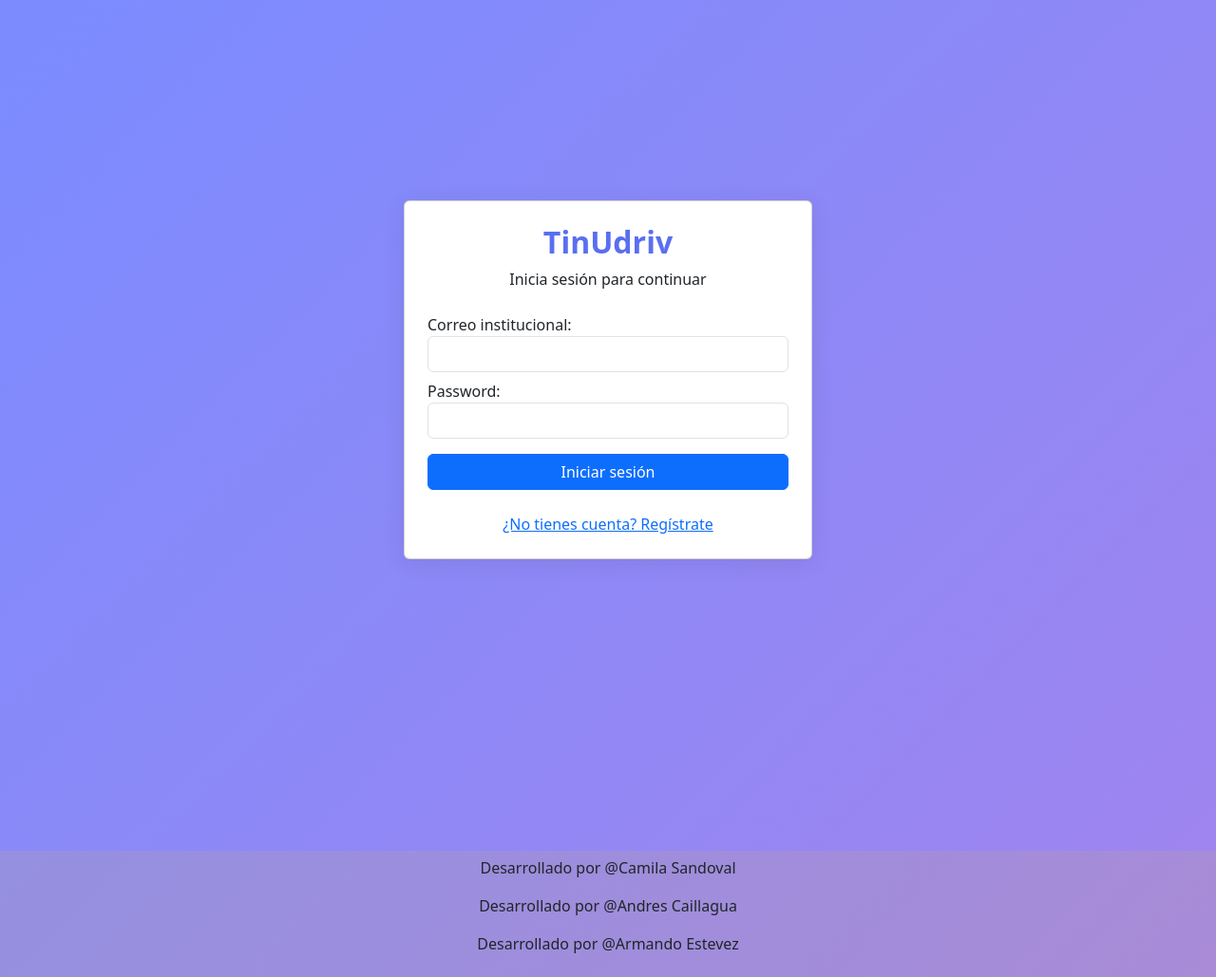
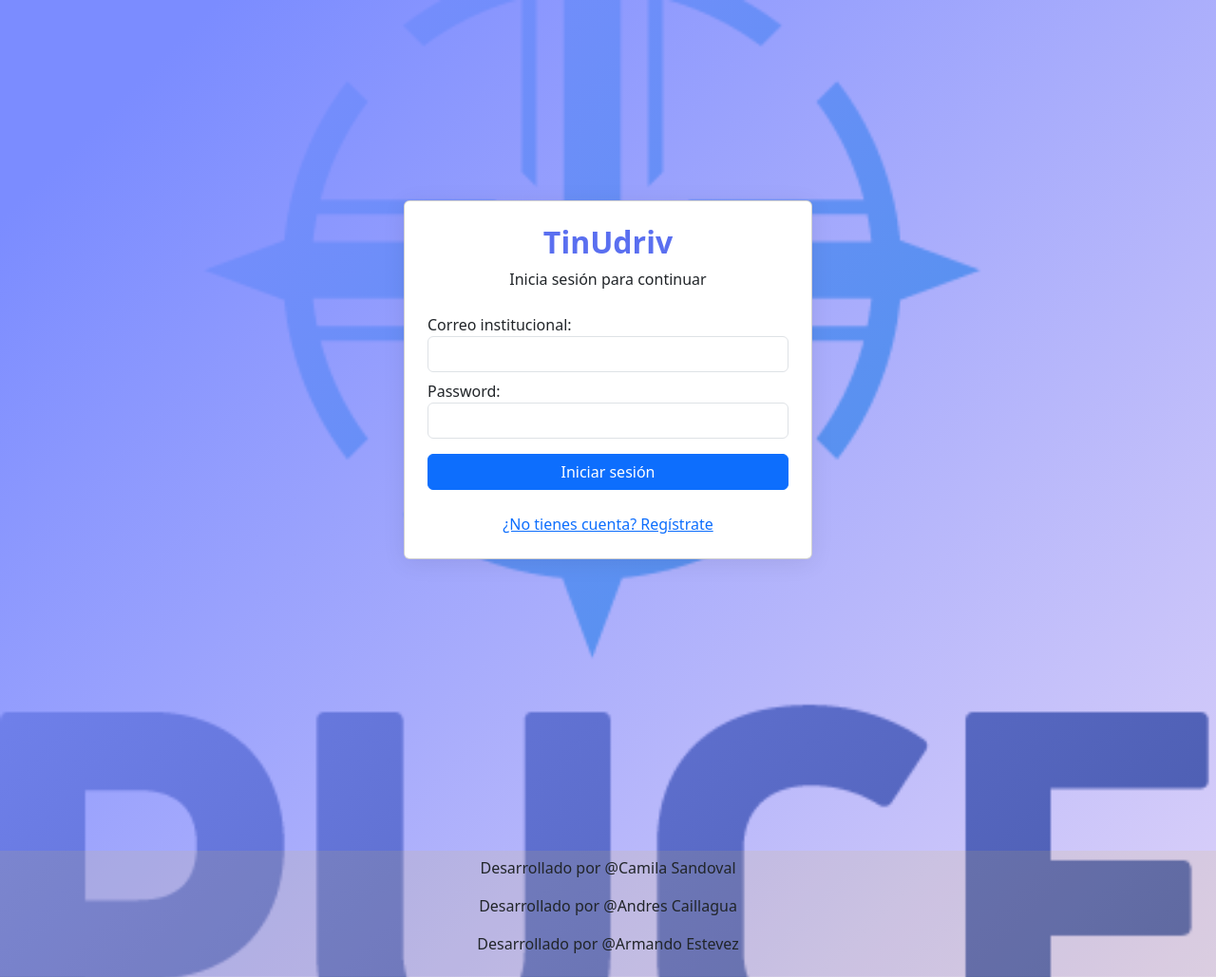
Before and after one commit to Milaidk/dev_challenge, a Django app: page / in a window 1280 px wide. Shown: the whole page at 95% size. Run offline with Django 4.2, Linux system fonts and the light colour scheme; some libraries are stand-ins or nearby versions.

Commit message:
agregacion imagem fondo

```diff
--- a/core/static/styles.css
+++ b/core/static/styles.css
@@ -1,6 +1,9 @@
 body {
-    background: linear-gradient(135deg, #7b8cff 0%, #a084ee 100%);
     min-height: 100vh;
+    background-image: linear-gradient(135deg, #7b8cff 10%, #a084ee60 100%), url('./images/pucelogo.png');
+    background-size: cover;
+    background-repeat: no-repeat;
+    background-position: center center;
 }
 
 .card {
@@ -12,7 +15,7 @@ body {
     font-weight: 500;
 }
 
-footer{
+footer {
     background: #ddb94d24;
     padding: 0.4rem 0;
     text-align: center;
```
Also changed, not shown: README.md, core/static/images/pucelogo.png (added), core/static/images/tinudiv.png (renamed from logoreadme/tinudiv.png), db.sqlite3.
